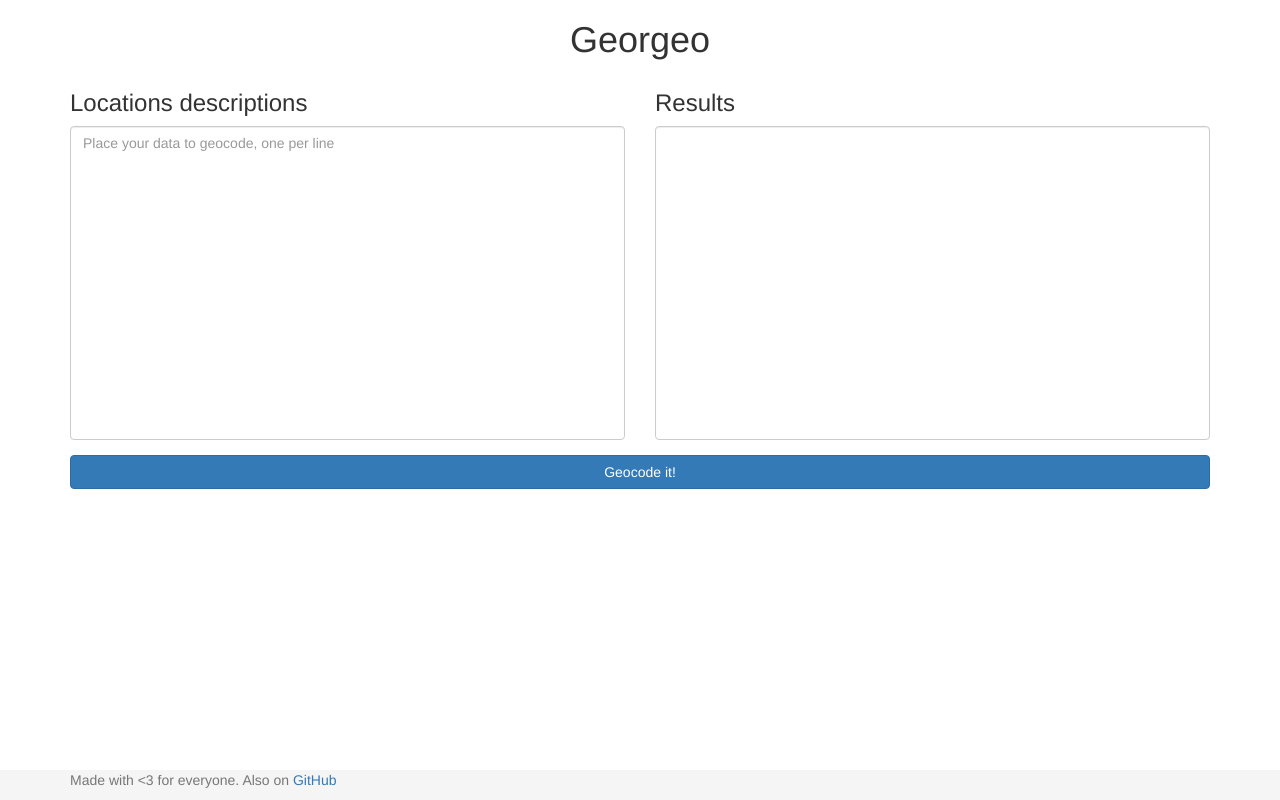
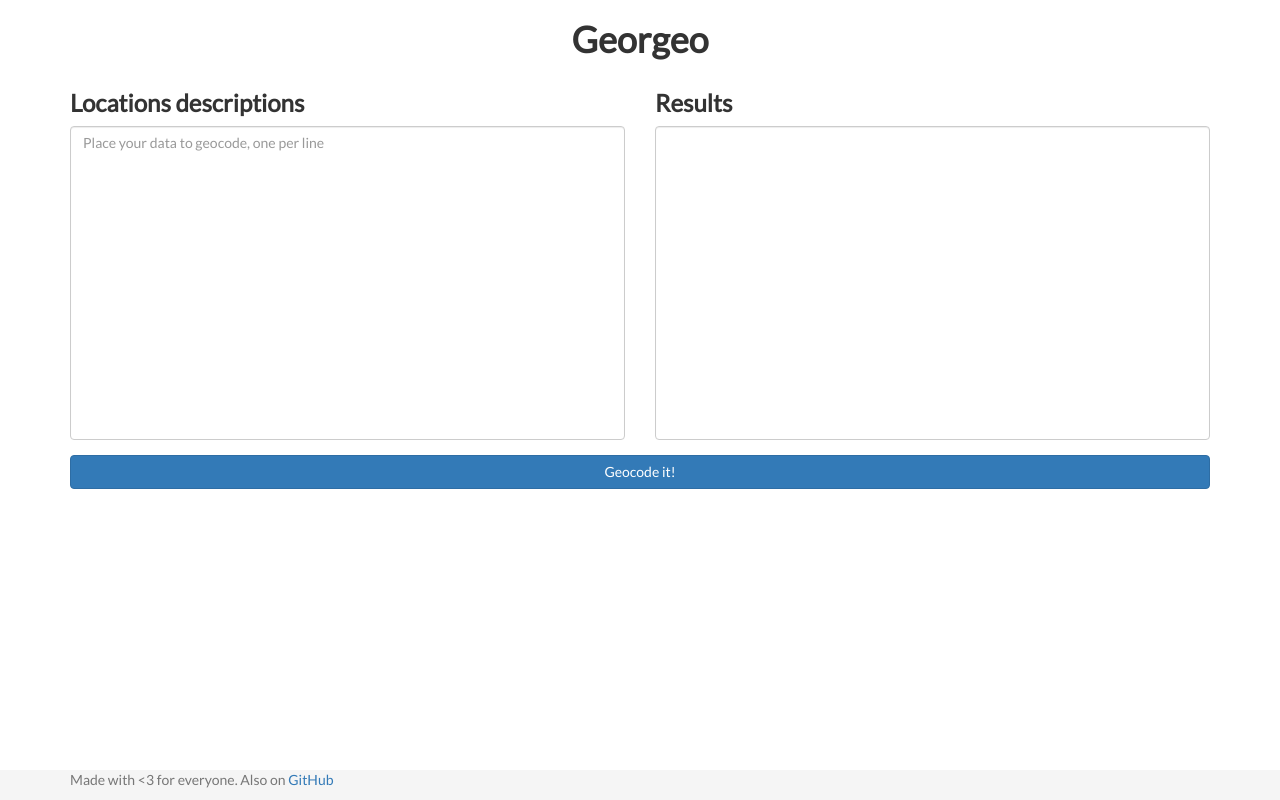
Before and after one commit to rmpato/georgeo, a website: page web/index.html in a window 1280 px wide. Drawn offline with nearby package versions, Linux system fonts and the light colour scheme.

Commit message:
Updated readme. Added lato font to the site.

```diff
--- a/web/index.html
+++ b/web/index.html
@@ -3,6 +3,7 @@
 <head>
     <meta name="viewport" content="width=device-width, initial-scale=1.0">
     <title>Georgeo</title>
+    <link href="https://fonts.googleapis.com/css?family=Lato" rel="stylesheet">
     <link rel="stylesheet" href="https://maxcdn.bootstrapcdn.com/bootstrap/3.3.7/css/bootstrap.min.css">
     <link rel="stylesheet" href="styles.css">
     <scrip src="https://maxcdn.bootstrapcdn.com/bootstrap/3.3.7/js/bootstrap.min.js"></scrip>
--- a/web/styles.css
+++ b/web/styles.css
@@ -1,3 +1,13 @@
+*
+{
+    font-family: 'Lato', sans-serif;
+}
+
+h1, h3
+{
+    font-weight: 600;
+}
+
 .footer {
     position: absolute;
     bottom: 0;
```
Also changed, not shown: README.md.
